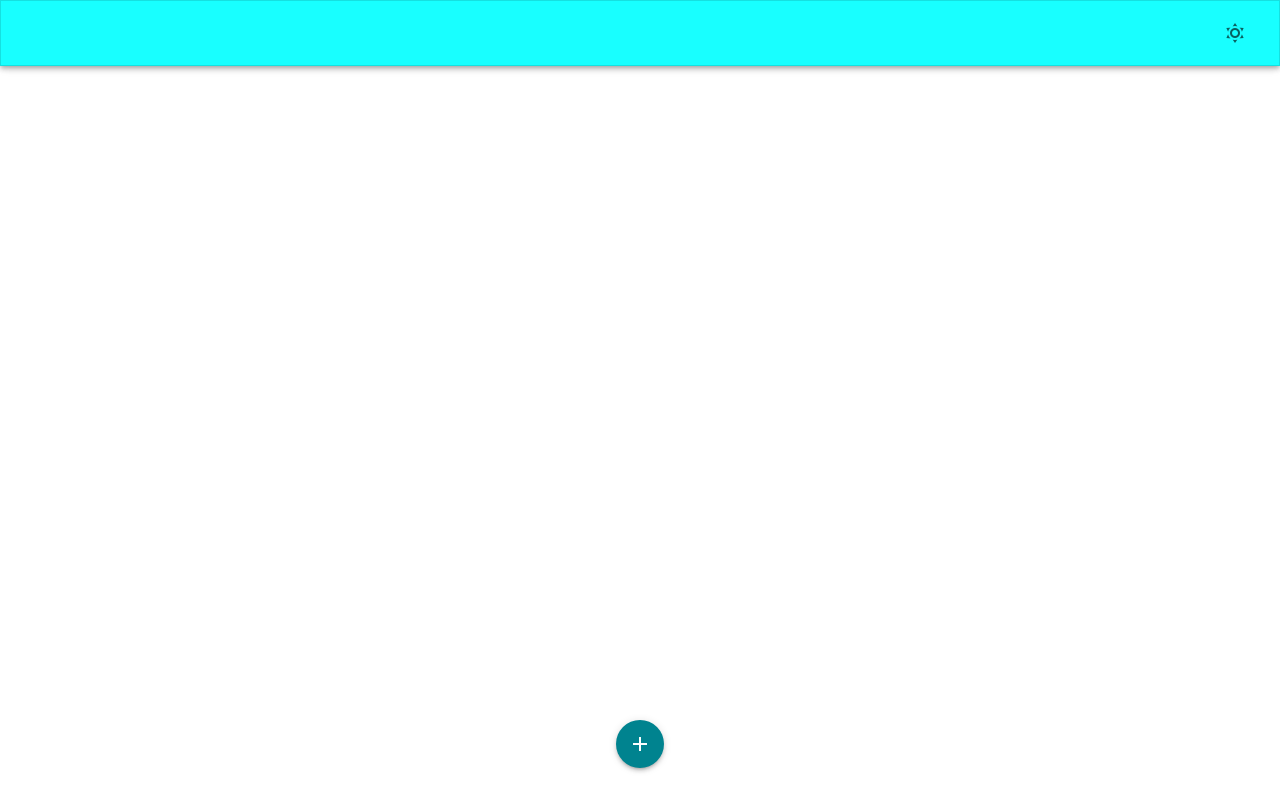
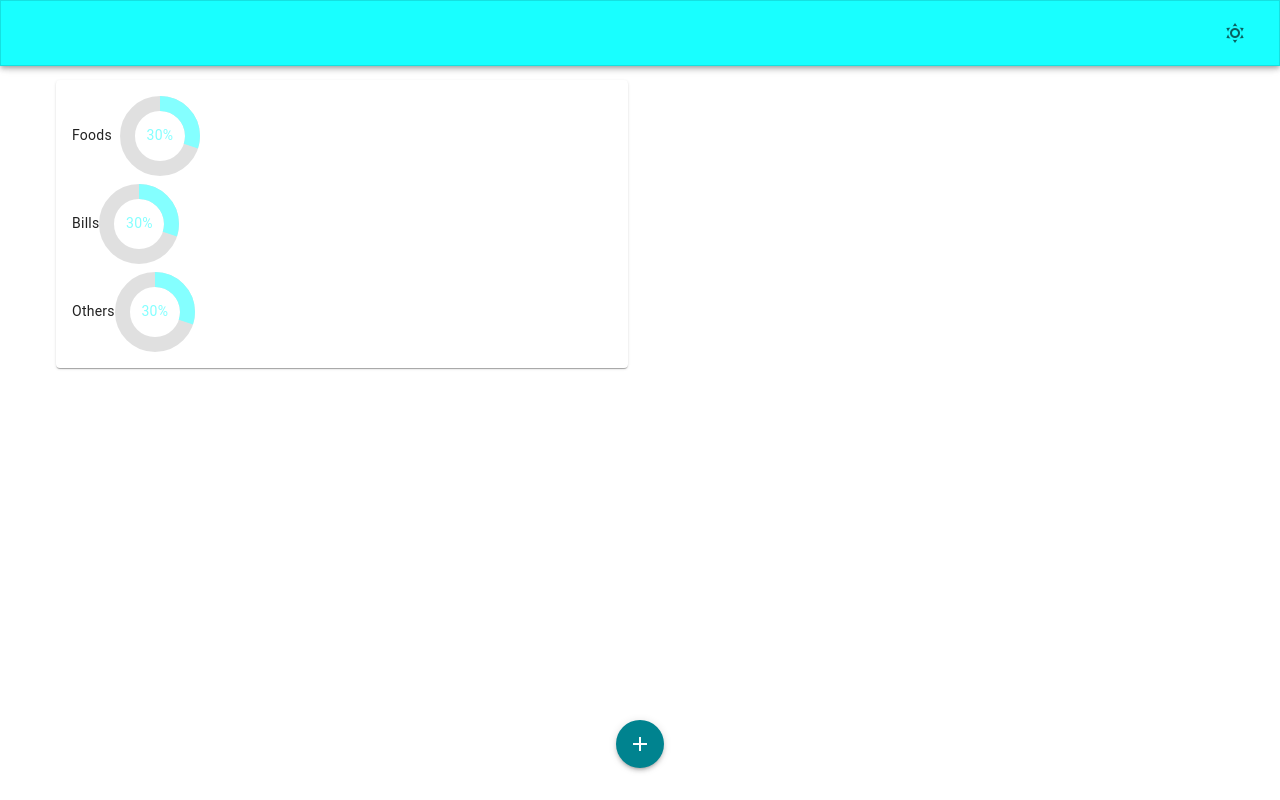
Before and after one commit to jeremydanielestrada/Expense-Tracker, a Vue app: page /dashboard in a window 1280 px wide. Built offline with nearby package versions, Linux system fonts and the light colour scheme; no server answers.

Commit message:
feat: added cirular progress bar

```diff
--- a/src/views/system/DashboardView.vue
+++ b/src/views/system/DashboardView.vue
@@ -3,11 +3,62 @@ import { ref } from 'vue'
 import AppLayout from '@/components/layout/AppLayout.vue'
 import ExpenseDialog from '@/views/Partials/ExpenseDialog.vue'
 const addExpense = ref(false)
+
+const sampleValue = ref(30)
 </script>
 
 <template>
   <AppLayout>
     <template #content>
+      <v-container>
+        <v-row>
+          <v-col cols="12" sm="6">
+            <v-card>
+              <v-card-text>
+                <div class="d-flex flex-column ga-2">
+                  <div>
+                    <span class="mr-2">Foods</span>
+                    <v-progress-circular
+                      rotate="360"
+                      v-model="sampleValue"
+                      size="80"
+                      width="15"
+                      color="cyan-accent-1"
+                    >
+                      {{ sampleValue }}%
+                    </v-progress-circular>
+                  </div>
+
+                  <div>
+                    <span>Bills</span>
+                    <v-progress-circular
+                      rotate="360"
+                      v-model="sampleValue"
+                      size="80"
+                      width="15"
+                      color="cyan-accent-1"
+                    >
+                      {{ sampleValue }}%
+                    </v-progress-circular>
+                  </div>
+                  <div>
+                    <span>Others</span>
+                    <v-progress-circular
+                      rotate="360"
+                      v-model="sampleValue"
+                      size="80"
+                      width="15"
+                      color="cyan-accent-1"
+                    >
+                      {{ sampleValue }}%
+                    </v-progress-circular>
+                  </div>
+                </div>
+              </v-card-text>
+            </v-card>
+          </v-col>
+        </v-row>
+      </v-container>
       <v-fab icon @click="addExpense = true" class="fab-bottom-center" color="cyan-darken-3" ripple>
         <v-icon>mdi-plus</v-icon>
       </v-fab>
```
